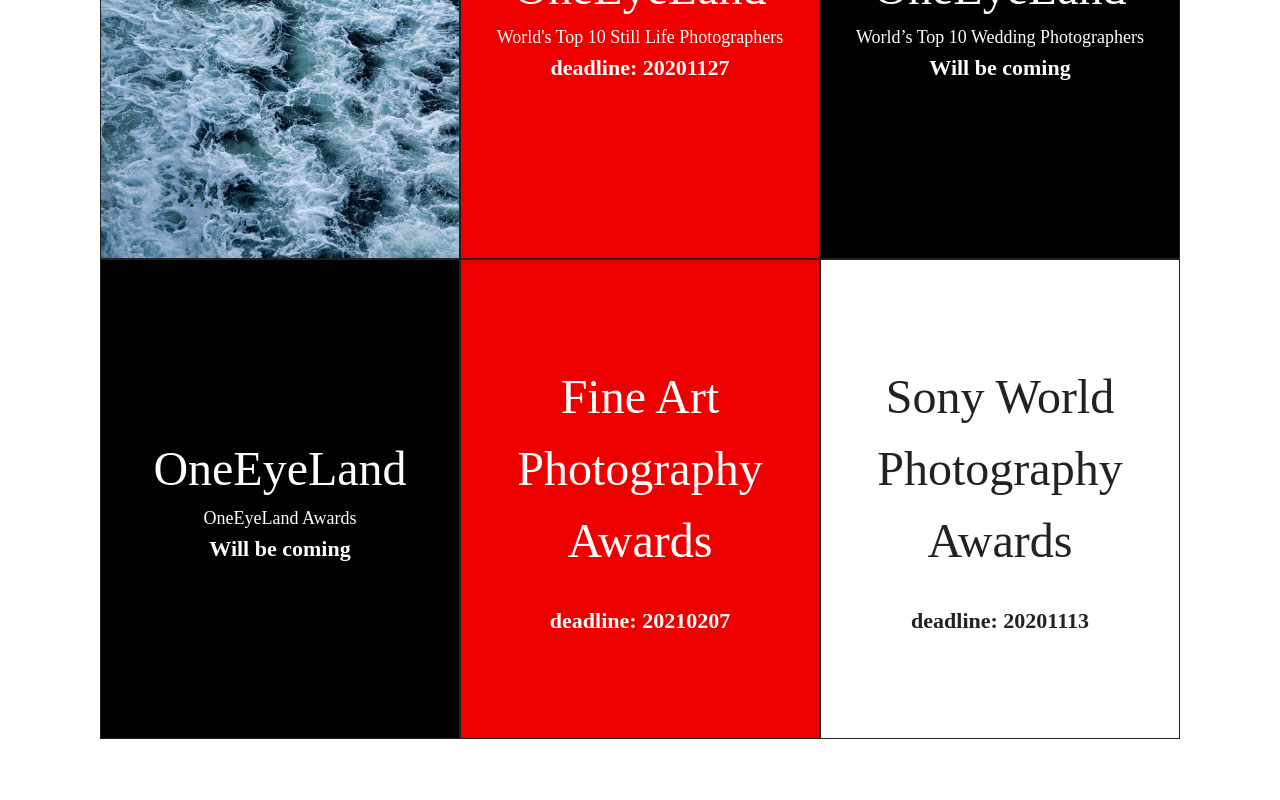
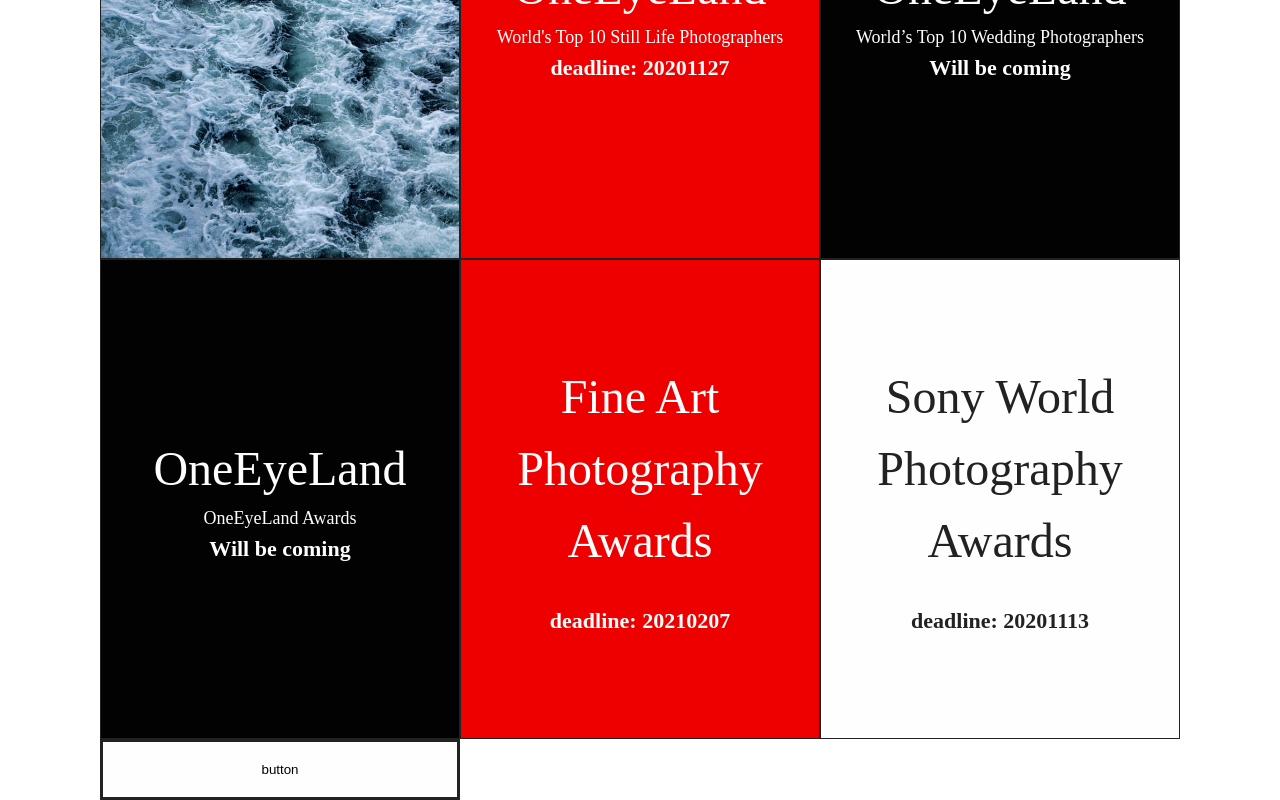
Before and after one commit to isihigameKoudai/international-photos, a Next.js app: page / in a window 1280 px wide. Shown: the part 2151-2951 px from the top of the page. Before the commit the page ends 2890 px from the top, so only its background shows below. Built offline with nearby package versions, Linux system fonts and the light colour scheme.

Commit message:
add button

```diff
--- /dev/null
+++ b/src/components/Button/Button.tsx
@@ -0,0 +1,12 @@
+import * as React from 'react';
+
+import style from './style.module.scss'
+
+type Props = {
+  title: string;
+  onClick: Function;
+}
+
+export const Button: React.FC<Props> = ({ title, onClick }) => (
+  <button className={style.button} onClick={() => onClick()}>{ title }</button>
+)
--- /dev/null
+++ b/src/components/Button/index.ts
@@ -0,0 +1,2 @@
+import { Button } from './Button'
+export default Button;
--- /dev/null
+++ b/src/components/Button/style.module.scss
@@ -0,0 +1,5 @@
+.button {
+  padding: 20px;
+  background-color: #fefefe;
+  border: solid 3px #222;
+}
--- a/src/pages/index.tsx
+++ b/src/pages/index.tsx
@@ -6,10 +6,16 @@
 
 import Tile from '@/components/Tile';
 import ImageBox from '@/components/ImageBox';
+import Button from '@/components/Button';
 import sitePc from '@/assets/json/sitePc.json';
+import { useCallback } from 'react';
 
 const IndexPage: NextPage<any> = props => {
   const { sitePc } = props;
+
+  const addHome = useCallback(() => {
+    console.log('button');
+  })
 
   return (
     <div id="top" className={style.container}>
@@ -18,6 +24,7 @@
 
         return <ImageBox key={index} src={item.src} name={item.name} />
       })}
+      <Button title='button' onClick={addHome} />
     </div>
   )
 }
```
